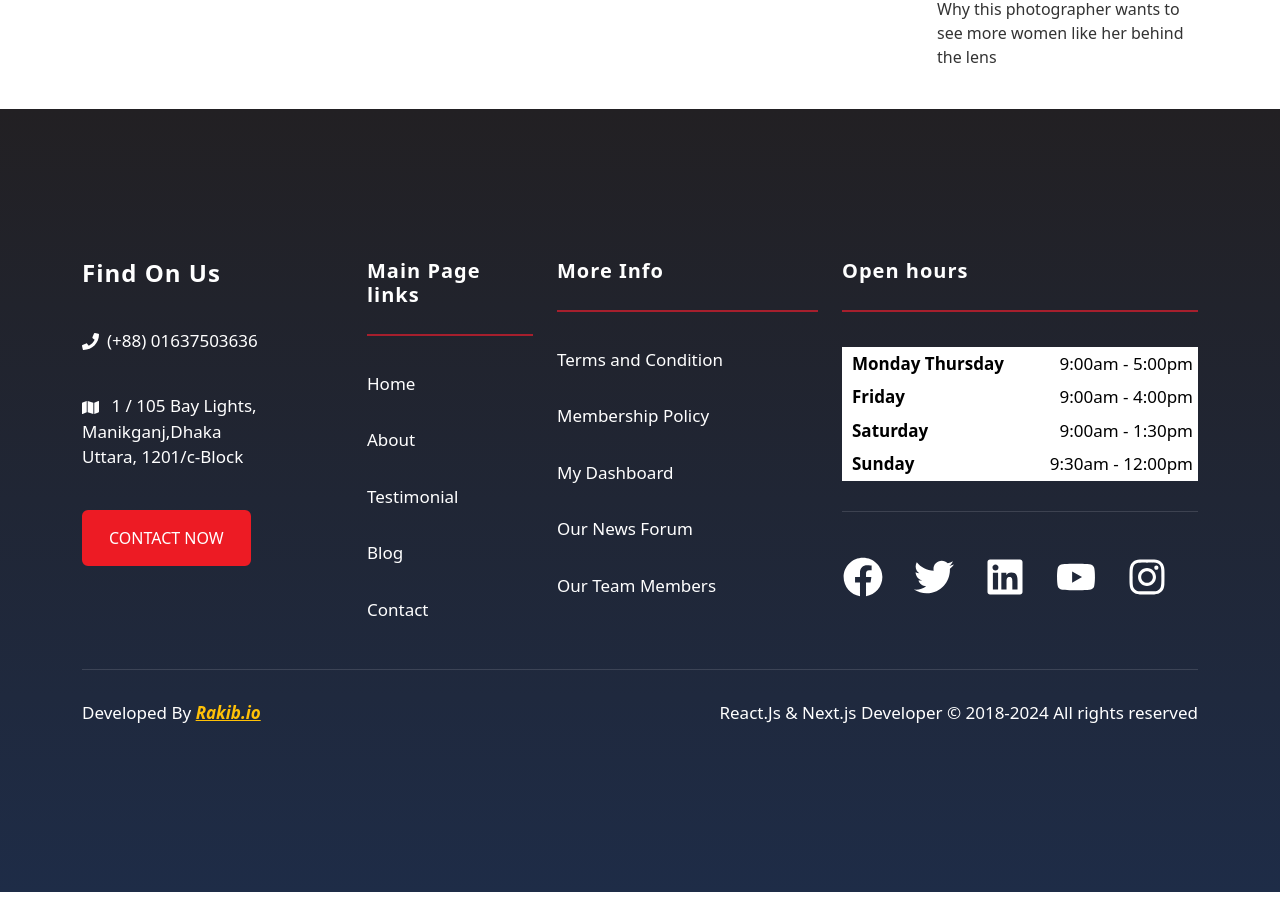
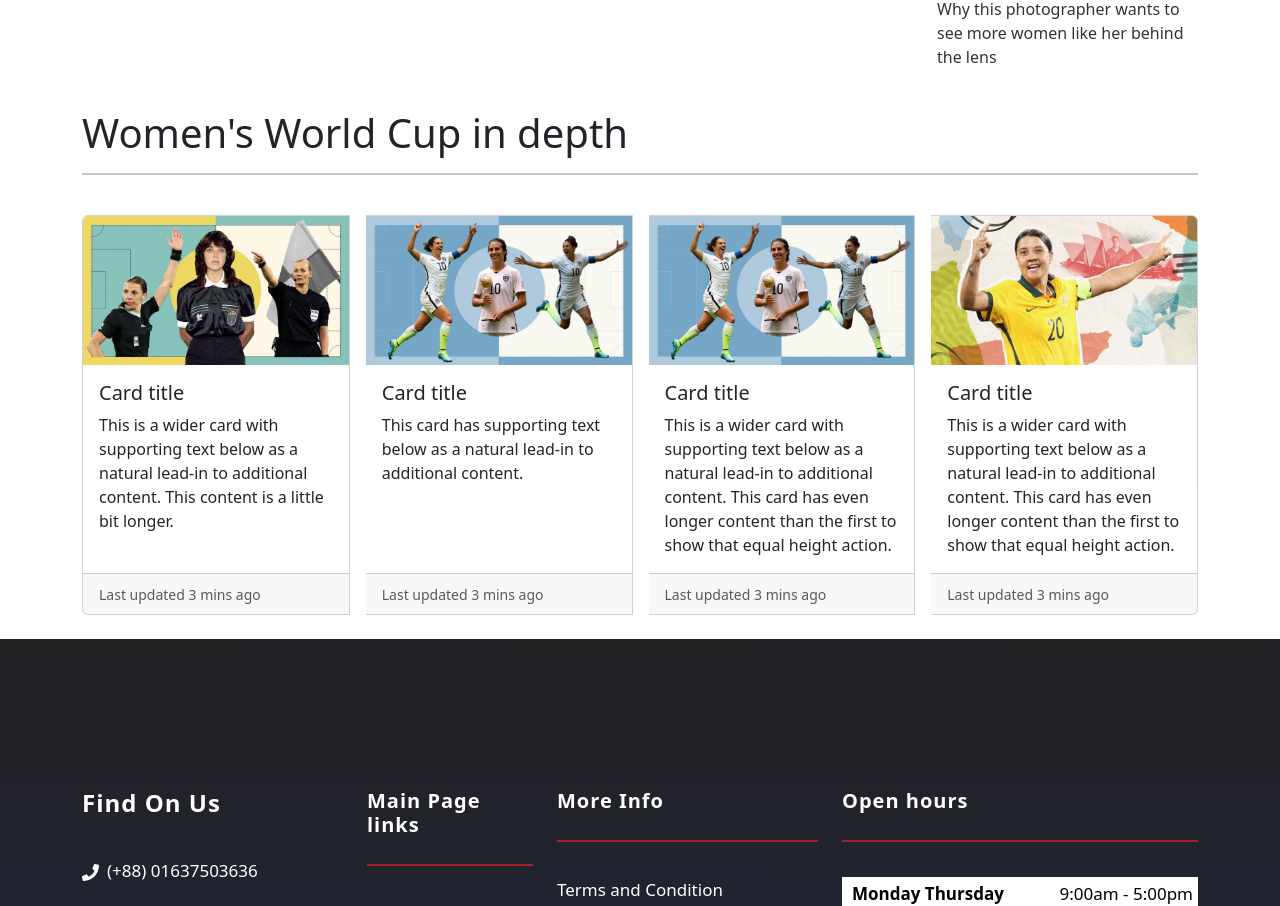
Before and after one commit to SheikhRakibhossain/CNC, a React (Vite) app: page /sports in a window 1280 px wide. Shown: the part 1290-2196 px from the top of the page. Built offline with nearby package versions, Linux system fonts and the light colour scheme; no server answers; sample sign-in values are in the browser's storage.

Commit message:
womens section card design added

```diff
--- a/src/pages/sports/Sports.jsx
+++ b/src/pages/sports/Sports.jsx
@@ -1,10 +1,12 @@
 import React from 'react';
 import SportsHero from './SportsHero';
+import WomensWorld from './WomensWorld';
 
 const Sports = () => {
     return (
         <>
             <SportsHero />
+            <WomensWorld/>
         </>
     );
 };
--- a/src/pages/sports/WomensWorld.jsx
+++ b/src/pages/sports/WomensWorld.jsx
@@ -1,5 +1,13 @@
 import React from 'react';
 import Container from 'react-bootstrap/esm/Container';
+import Card from 'react-bootstrap/Card';
+import CardGroup from 'react-bootstrap/CardGroup';
+
+import womenCup1 from '../../assets/sports/womenCup1.jpg';
+import womenCup2 from '../../assets/sports/womenCUp2.jpg';
+import womenCup3 from '../../assets/sports/womenCUp2.jpg';
+import womenCup4 from '../../assets/sports/womenCup3.jpg';
+import womenCup5 from '../../assets/sports/womenCup-4.jpg';
 
 const WomensWorld = () => {
     return (
@@ -8,9 +16,9 @@ const WomensWorld = () => {
 
         <h1>Women's World Cup in depth</h1>
         <hr className="border border-dark " />
-        <CardGroup>
-      <Card>
-        <Card.Img variant="top" src="holder.js/100px160" />
+        <CardGroup className='gap-3 py-4'>
+      <Card >
+        <Card.Img variant="top" src={womenCup1} />
         <Card.Body>
           <Card.Title>Card title</Card.Title>
           <Card.Text>
@@ -23,7 +31,7 @@ const WomensWorld = () => {
         </Card.Footer>
       </Card>
       <Card>
-        <Card.Img variant="top" src="holder.js/100px160" />
+        <Card.Img variant="top" src={womenCup2} />
         <Card.Body>
           <Card.Title>Card title</Card.Title>
           <Card.Text>
@@ -36,7 +44,7 @@ const WomensWorld = () => {
         </Card.Footer>
       </Card>
       <Card>
-        <Card.Img variant="top" src="holder.js/100px160" />
+        <Card.Img variant="top" src={womenCup3} />
         <Card.Body>
           <Card.Title>Card title</Card.Title>
           <Card.Text>
@@ -50,7 +58,7 @@ const WomensWorld = () => {
         </Card.Footer>
       </Card>
       <Card>
-        <Card.Img variant="top" src="holder.js/100px160" />
+        <Card.Img variant="top" src={womenCup4} />
         <Card.Body>
           <Card.Title>Card title</Card.Title>
           <Card.Text>
```
